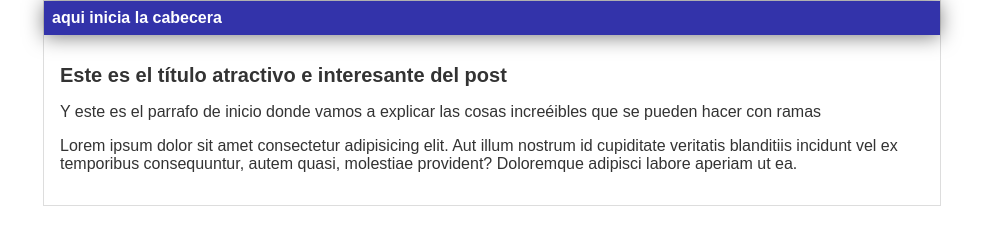
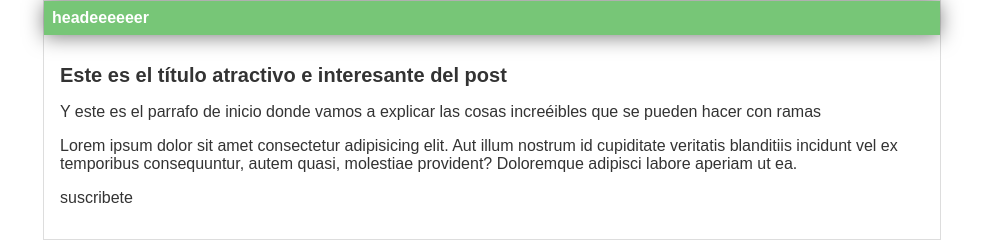
Before and after one commit to jottache/platzi-blog, a plain HTML site: page blogpost.html in a window 1280 px wide. Shown: the whole page, without its empty margins (148-1131 px from the left). Drawn offline with Linux system fonts and the light colour scheme.

Commit message:
cambie a color verde oscuro y agrege suscribete

```diff
--- a/blogpost.html
+++ b/blogpost.html
@@ -12,7 +12,7 @@
 <body>
     <div id="container">
         <div id="cabecera">
-            <div class="cabecera">aqui inicia la cabecera</div>
+            <div class="cabecera">headeeeeeer</div>
         </div>
         <div id="post">
             <h1>Este es el título atractivo e interesante del post</h1>
@@ -23,6 +23,7 @@
                 blanditiis incidunt vel ex temporibus consequuntur, autem quasi, molestiae provident? Doloremque
                 adipisci labore aperiam ut ea.
             </p>
+            <p>suscribete</p>
         </div>
     </div>
 </body>
--- a/css/estilos.css
+++ b/css/estilos.css
@@ -10,7 +10,7 @@ body
 
 #cabecera
 {
-    background: #33A;
+    background: #3A3A;
     box-shadow: 0px 2px 20px 0px rgba(0,0,0,0.5);
     color: white;
     font-weight: bold;
```
